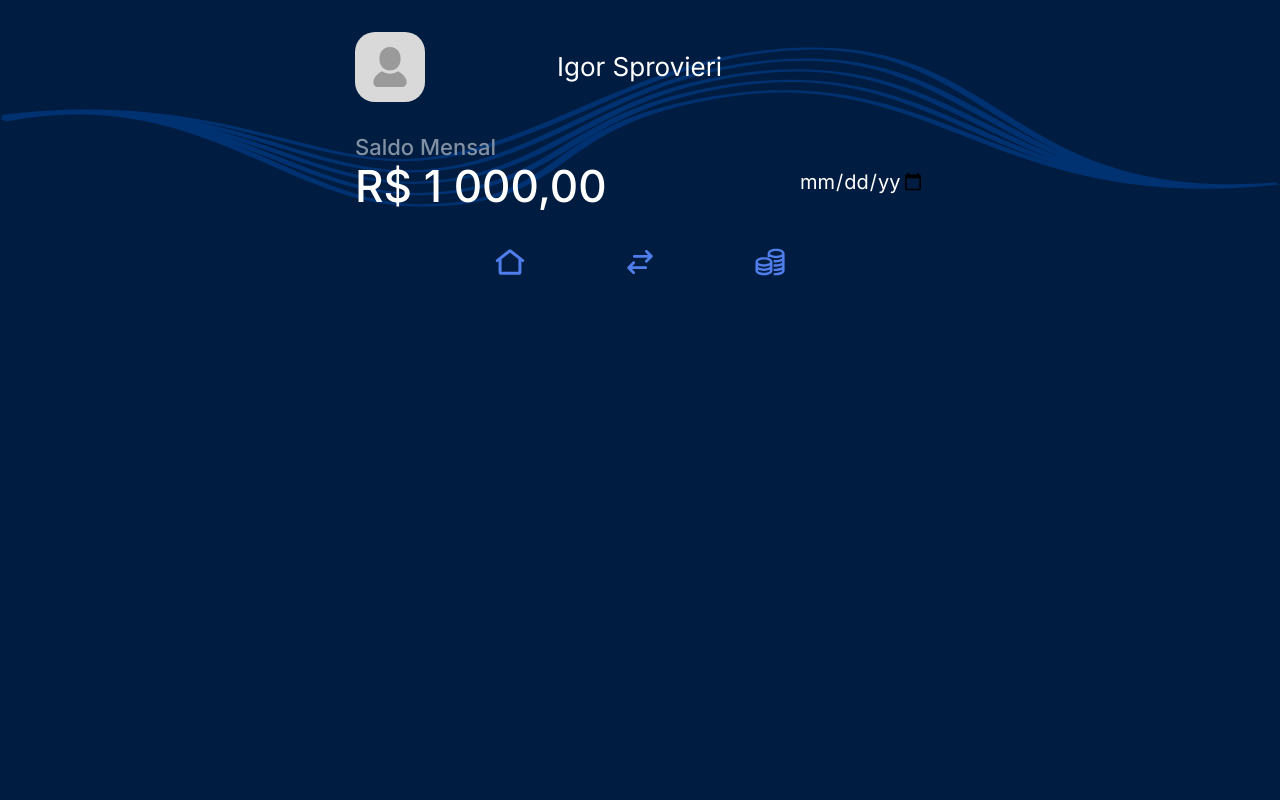
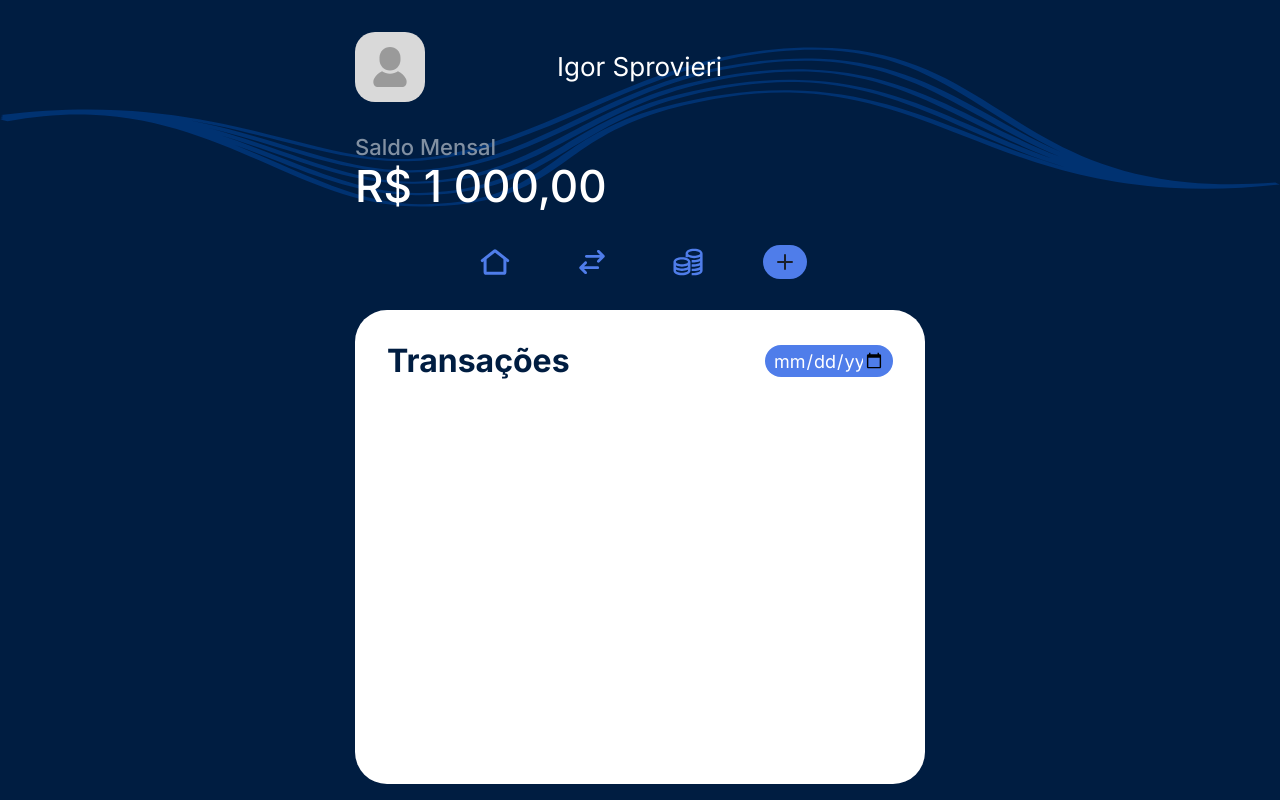
Before and after one commit to IgorSprovieri/fin.app-web, a React (Create React App) app: page / in a window 1280 px wide. Both pictures are taken after a click on the button "Entrar". Built offline with nearby package versions, Linux system fonts and the light colour scheme.

Commit message:
Feat: Finances Manager

```diff
--- a/package.json
+++ b/package.json
@@ -3,6 +3,7 @@
   "version": "0.1.0",
   "private": true,
   "dependencies": {
+    "@chakra-ui/icons": "^2.0.19",
     "@chakra-ui/react": "^2.7.0",
     "@emotion/react": "^11.11.0",
     "@emotion/styled": "^11.11.0",
--- a/src/components/atoms/buttons.js
+++ b/src/components/atoms/buttons.js
@@ -45,15 +45,31 @@ export const LinkButton = ({ children, onClick }) => {
   )
 }
 
-export const MenuButton = ({ icon }) => {
+export const MenuButton = ({ icon, onClick }) => {
   return (
     <IconButton
       variant="outline"
       border={'0px'}
       h={'34px'}
-      w={'34px'}
+      w={'44px'}
+      borderRadius={'50px'}
       icon={icon}
       animation={scaleAnimation}
+      onClick={onClick}
     ></IconButton>
   )
 }
+
+export const AddButton = ({ icon, onClick }) => {
+  return (
+    <IconButton
+      h={'34px'}
+      w={'44px'}
+      borderRadius={'50px'}
+      bgColor={colors.blue}
+      icon={icon}
+      animation={scaleAnimation}
+      onClick={onClick}
+    ></IconButton>
+  )
+}
--- a/src/components/atoms/inputs.js
+++ b/src/components/atoms/inputs.js
@@ -24,11 +24,13 @@ export const DateInput = () => {
       type={'date'}
       animation={scaleAnimation}
       fontFamily={'Inter'}
-      marginTop={'16px'}
-      fontSize={'20px'}
-      w={'162px'}
-      padding={0}
+      fontSize={'18px'}
+      w={'128px'}
+      h={'32px'}
       border={0}
+      padding={'8px'}
+      borderRadius={'50px'}
+      bgColor={colors.blue}
     ></Input>
   )
 }
--- a/src/components/atoms/texts.js
+++ b/src/components/atoms/texts.js
@@ -1,5 +1,18 @@
 import { Flex, Heading } from '@chakra-ui/react'
 import { colors, scaleAnimation } from 'styles'
+
+export const H1 = ({ children }) => {
+  return (
+    <Heading
+      color={colors.background}
+      fontSize={'32px'}
+      fontWeight={'bold'}
+      fontFamily={'Inter'}
+    >
+      {children}
+    </Heading>
+  )
+}
 
 export const H2 = ({ children }) => {
   return (
--- a/src/components/index.js
+++ b/src/components/index.js
@@ -1 +1,2 @@
 export * from './atoms'
+export * from './organisms'
--- /dev/null
+++ b/src/components/molecules/index.js
@@ -0,0 +1,2 @@
+export * from './main'
+export * from './menu'
--- /dev/null
+++ b/src/components/molecules/main.js
@@ -0,0 +1,32 @@
+import { Flex } from '@chakra-ui/react'
+import { DateInput, H1 } from 'components/atoms'
+import { colors } from 'styles'
+
+export const Main = ({ title, animation, render }) => {
+  return (
+    <Flex
+      w={'570px'}
+      h={'100%'}
+      bgColor={colors.white}
+      marginTop={'32px'}
+      marginBottom={'16px'}
+      borderRadius={'32px'}
+      padding={'32px'}
+      animation={animation}
+      flexDir={'column'}
+      align={'center'}
+      justify={'flex-start'}
+    >
+      <Flex
+        w={'100%'}
+        flexDir={'row'}
+        align={'center'}
+        justify={'space-between'}
+      >
+        <H1>{title}</H1>
+        <DateInput></DateInput>
+      </Flex>
+      <Flex>{render}</Flex>
+    </Flex>
+  )
+}
--- /dev/null
+++ b/src/components/molecules/menu.js
@@ -0,0 +1,33 @@
+import { AddIcon } from '@chakra-ui/icons'
+import { Flex } from '@chakra-ui/react'
+import {
+  AddButton,
+  BalanceIcon,
+  HomeIcon,
+  MenuButton,
+  TransitionsIcon
+} from 'components/atoms'
+
+export const Menu = ({ onHome, onTransitions, onBalance, onAdd }) => {
+  return (
+    <Flex
+      w={'334px'}
+      h={'32px'}
+      marginTop={'32px'}
+      flexDir={'row'}
+      align={'center'}
+      justify={'space-between'}
+    >
+      <MenuButton icon={<HomeIcon></HomeIcon>} onClick={onHome}></MenuButton>
+      <MenuButton
+        icon={<TransitionsIcon></TransitionsIcon>}
+        onClick={onTransitions}
+      ></MenuButton>
+      <MenuButton
+        icon={<BalanceIcon></BalanceIcon>}
+        onClick={onBalance}
+      ></MenuButton>
+      <AddButton icon={<AddIcon></AddIcon>} onClick={onAdd}></AddButton>
+    </Flex>
+  )
+}
--- /dev/null
+++ b/src/components/organisms/financesManager.js
@@ -0,0 +1,33 @@
+import { Main, Menu } from 'components/molecules'
+import { useState } from 'react'
+import { slideUpAnimation } from 'styles'
+
+export const FinancesManager = () => {
+  const [mainAnimation, setMainAnimation] = useState(slideUpAnimation)
+  const [mainTitle, setMainTitle] = useState('Transações')
+
+  const onClickHome = () => {
+    setMainAnimation(slideUpAnimation)
+    setMainTitle('Categorias')
+  }
+
+  const onClickTransitions = () => {
+    setMainAnimation(slideUpAnimation)
+    setMainTitle('Transações')
+  }
+  const onClickBalance = () => {
+    setMainAnimation(slideUpAnimation)
+    setMainTitle('Balanço')
+  }
+
+  return (
+    <>
+      <Menu
+        onHome={() => onClickHome()}
+        onTransitions={() => onClickTransitions()}
+        onBalance={() => onClickBalance()}
+      ></Menu>
+      <Main title={mainTitle} animation={mainAnimation}></Main>
+    </>
+  )
+}
--- /dev/null
+++ b/src/components/organisms/index.js
@@ -0,0 +1 @@
+export * from './financesManager'
--- a/src/screens/home.js
+++ b/src/screens/home.js
@@ -4,11 +4,7 @@ import {
   WaveImage,
   H2,
   MoneyBalance,
-  MenuButton,
-  HomeIcon,
-  TransitionsIcon,
-  BalanceIcon,
-  DateInput
+  FinancesManager
 } from 'components'
 
 export const HomeScreen = () => {
@@ -42,20 +38,8 @@ export const HomeScreen = () => {
           justify={'space-between'}
         >
           <MoneyBalance value={'1 000,00'}></MoneyBalance>
-          <DateInput></DateInput>
         </Flex>
-        <Flex
-          w={'300px'}
-          h={'32px'}
-          marginTop={'32px'}
-          flexDir={'row'}
-          align={'center'}
-          justify={'space-between'}
-        >
-          <MenuButton icon={<HomeIcon></HomeIcon>}></MenuButton>
-          <MenuButton icon={<TransitionsIcon></TransitionsIcon>}></MenuButton>
-          <MenuButton icon={<BalanceIcon></BalanceIcon>}></MenuButton>
-        </Flex>
+        <FinancesManager></FinancesManager>
       </Flex>
     </Flex>
   )
--- a/src/styles/animations.js
+++ b/src/styles/animations.js
@@ -18,5 +18,15 @@ const scale = keyframes`
    }
 `
 
+const slideUp = keyframes`
+  0% {
+    transform: translateY(1000px)
+   }
+  100% {
+    transform: translateY(0)
+   }
+`
+
+export const slideUpAnimation = `${slideUp} 0.5s forwards`
 export const fadeAnimation = `${fade} 1.5s forwards`
 export const scaleAnimation = `${scale} 0.5s forwards`
```
Also changed, not shown: 1 other file (tests, documents, lock files or other folders).
